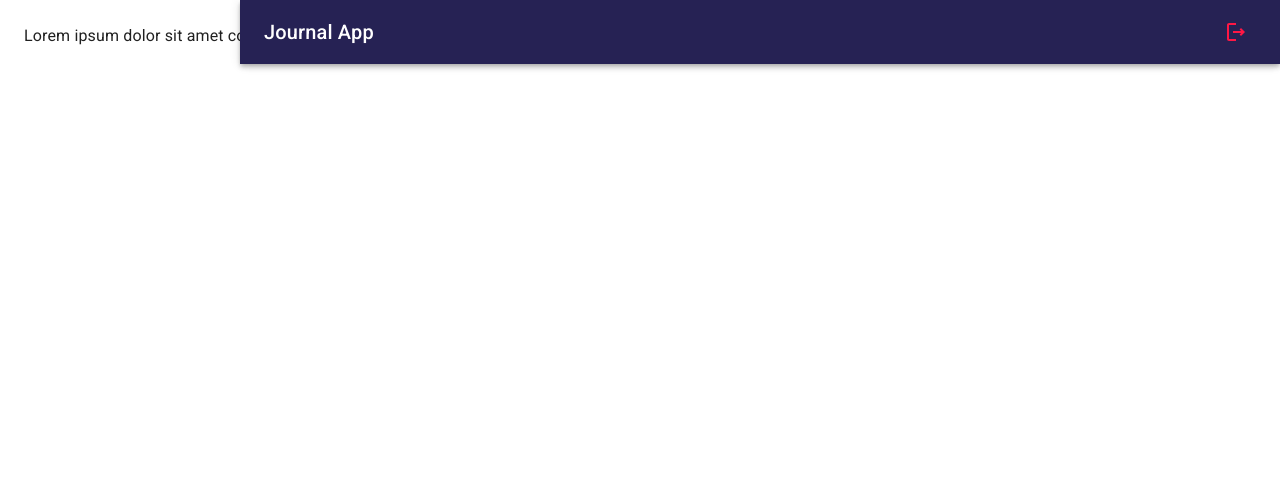
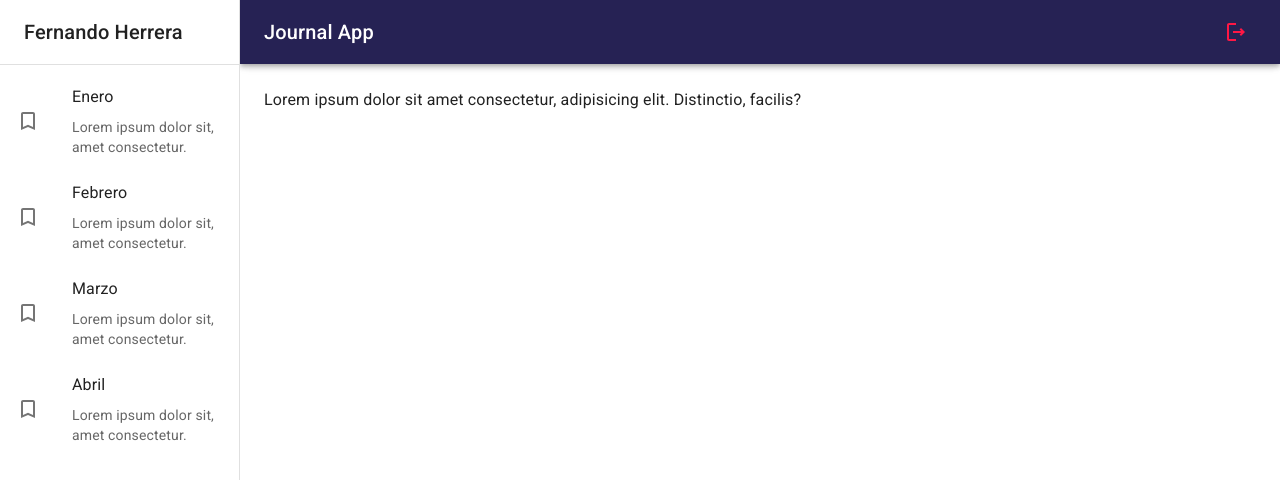
Before and after one commit to Eliteasdev/journal-app, a React (Vite) app: page / in a window 1280 px wide. Shown: the top 480 px of the page. Built offline with nearby package versions, Linux system fonts and the light colour scheme.

Commit message:
SideBar
Creación de la SideBar de la UI

```diff
--- /dev/null
+++ b/src/journal/components/SideBar.jsx
@@ -0,0 +1,40 @@
+import { TurnedInNot } from "@mui/icons-material"
+import { Box, Divider, Drawer, Grid, List, ListItem, ListItemButton, ListItemIcon, ListItemText, Toolbar, Typography } from "@mui/material"
+
+export const SideBar = ({drawerWith = 240}) => {
+  return (
+    <Box component="nav"
+    sx={{width:{sm:drawerWith}, flexShrink:{sm:0}}}>
+      <Drawer
+      variant="permanent"
+      open={true}
+      sx={{display:{xs:"block"},
+        "& .MuiDrawer-paper": {boxSizing: "border-box", width: drawerWith}
+      }}
+      >
+        <Toolbar>
+          <Typography variant="h6" noWrap component="div">Fernando Herrera</Typography>
+        </Toolbar>
+        <Divider />
+
+        <List>
+          {
+            ['Enero', 'Febrero', 'Marzo', 'Abril'].map(text=>(
+              <ListItem key={text} disablePadding>
+                <ListItemButton>
+                  <ListItemIcon>
+                    <TurnedInNot/>
+                  </ListItemIcon>
+                  <Grid container>
+                    <ListItemText  primary={text}/>
+                    <ListItemText  secondary={"Lorem ipsum dolor sit, amet consectetur."}/>
+                  </Grid>
+                </ListItemButton>
+              </ListItem>
+            ))
+          }
+        </List>
+      </Drawer>
+    </Box>
+  )
+}
--- a/src/journal/components/index.js
+++ b/src/journal/components/index.js
@@ -1 +1,2 @@
 export * from "./NavBar"
+export * from "./SideBar"
--- a/src/journal/layout/JournalLayout.jsx
+++ b/src/journal/layout/JournalLayout.jsx
@@ -1,5 +1,5 @@
-import { Box } from "@mui/material"
-import { NavBar } from "../components/NavBar";
+import { Box, Toolbar } from "@mui/material"
+import { SideBar,NavBar } from "../components";
 
 const drawerWith = 240;
 
@@ -7,8 +7,11 @@
   return (
     <Box sx={{display:"flex"}}>
       <NavBar drawerWith={drawerWith}/>
+
+      <SideBar drawerWith={drawerWith}/>
+
       <Box component="main" sx={{flexGrow:1, p:3}}>
-        {/* Toolbar */}
+        <Toolbar/>
         {children}
       </Box>
     </Box>
```
